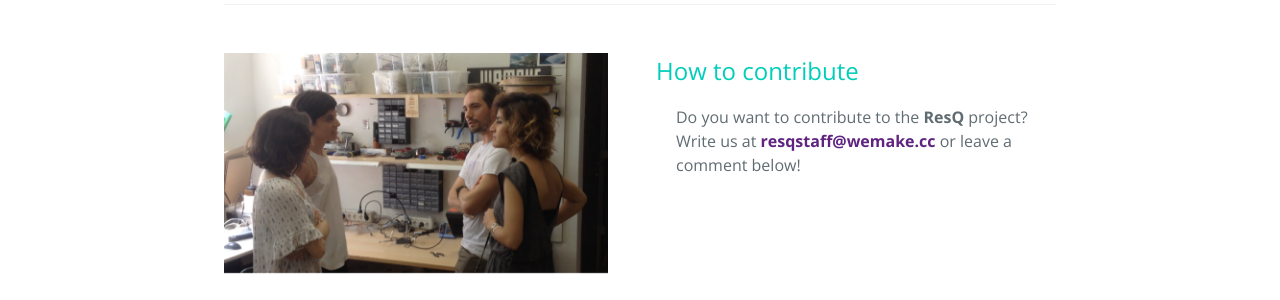
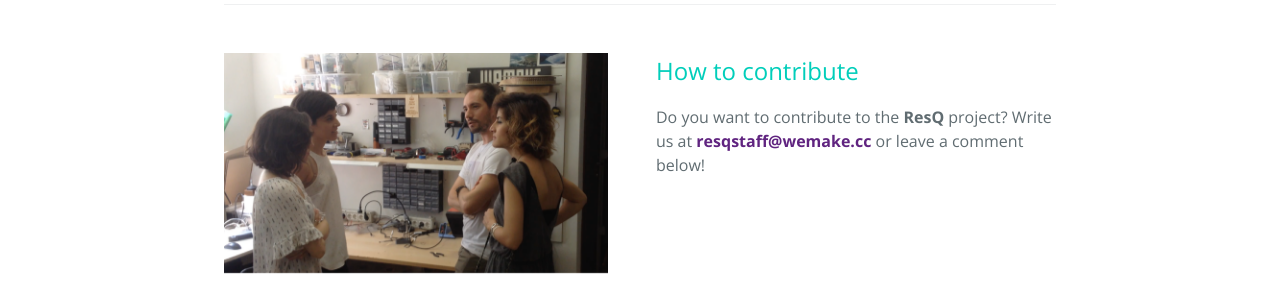
Before and after one commit to opencarecc/ResQ, a Jekyll site: the page built from index.html, in a window 1280 px wide. Shown: the part 1506-1806 px from the top of the page. Built offline with Jekyll 4.4.1, drawn with Linux system fonts in a browser that asks for light colours; comment, search, counter and statistics services are not loaded.

Commit message:
change ul in p text contribute

```diff
--- a/_includes/contribute.html
+++ b/_includes/contribute.html
@@ -1,7 +1,6 @@
 <div class="column">
   <h2>How to contribute</h2>
-  <ul>
-	  Do you want to contribute to the <b>ResQ</b> project? Write us at <a href="mailto:resqstaff@wemake.cc"><b>resqstaff@wemake.cc</b></a>
-        or leave a comment below!
-  </ul>
+  <p>Do you want to contribute to the <b>ResQ</b> project? Write us at <a href="mailto:resqstaff@wemake.cc"><b>resqstaff@wemake.cc</b></a>
+	  or leave a comment below!
+  </p>
 </div>
```
